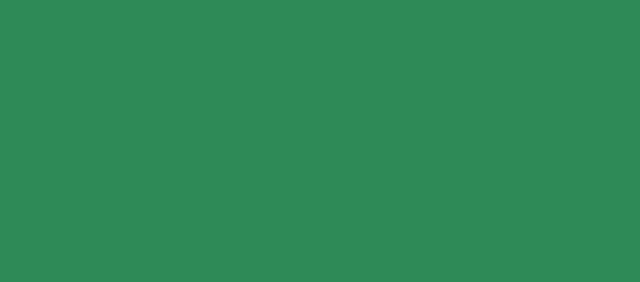
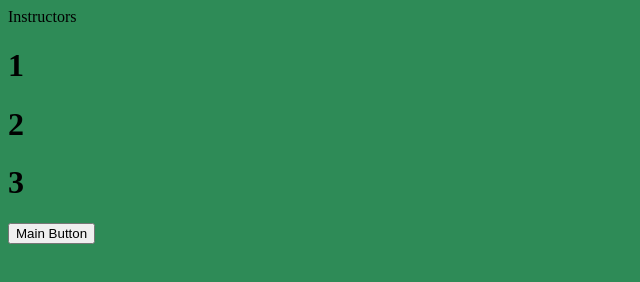
Before and after one commit to krima-patel/loops-data, a plain HTML site: page index.html in a window 1280 px wide. Shown: the whole page, without its empty margins (0-640 px from the left). Drawn offline with Linux system fonts and the light colour scheme.

Commit message:
Added code to html and js files

```diff
--- a/index.html
+++ b/index.html
@@ -8,6 +8,8 @@
   <link rel="stylesheet" href="main.css">
 </head>
 <body>
+  <div id="instructors">Instructors</div>
+  <button id="main-btn">Main Button</button>
 
 
   <script src="main.js"></script>
--- a/main.js
+++ b/main.js
@@ -1 +1,39 @@
-console.log("Connected.");
+// console.log("Connected.");
+
+// const button = document.getElementById("main-btn")
+// console.log(button)
+// button.innerHTML = "<b>Click me!</b>"
+
+// const mainButton = document.querySelector('#main-btn')
+// console.log(mainButton)
+
+const instructors = document.querySelector('#instructors')
+
+const team = [
+  {
+    id: 1,
+    name: "Dr. T",
+    email: "drt@drt.com",
+    favoriteColor: "red",
+    image: "https://avatars3.githubusercontent.com/u/29741570?s=460&u=16cc038bd4c459a12eb198fc313043cd37c80a64&v=4"
+  },
+  {
+    id: 2,
+    name: "Aja",
+    email: "drt@drt.com",
+    favoriteColor: "RED",
+    image: "https://avatars3.githubusercontent.com/u/57641436?s=400&u=1383b4d27114c6c7e3f05d55a4b4ac536971316a&v=4"
+  },
+  {
+    id: 3,
+    name: "Trinity",
+    email: "drt@drt.com",
+    favoriteColor: "blue",
+    image: "https://avatars1.githubusercontent.com/u/31781724?s=460&u=10531433afe0ed55948173fab061a75fc3ffa8c1&v=4"
+  },
+];
+
+for (const taco of team) {
+  console.log(taco)
+  instructors.innerHTML += `<h1>${taco.id}</h1>`
+}
```
